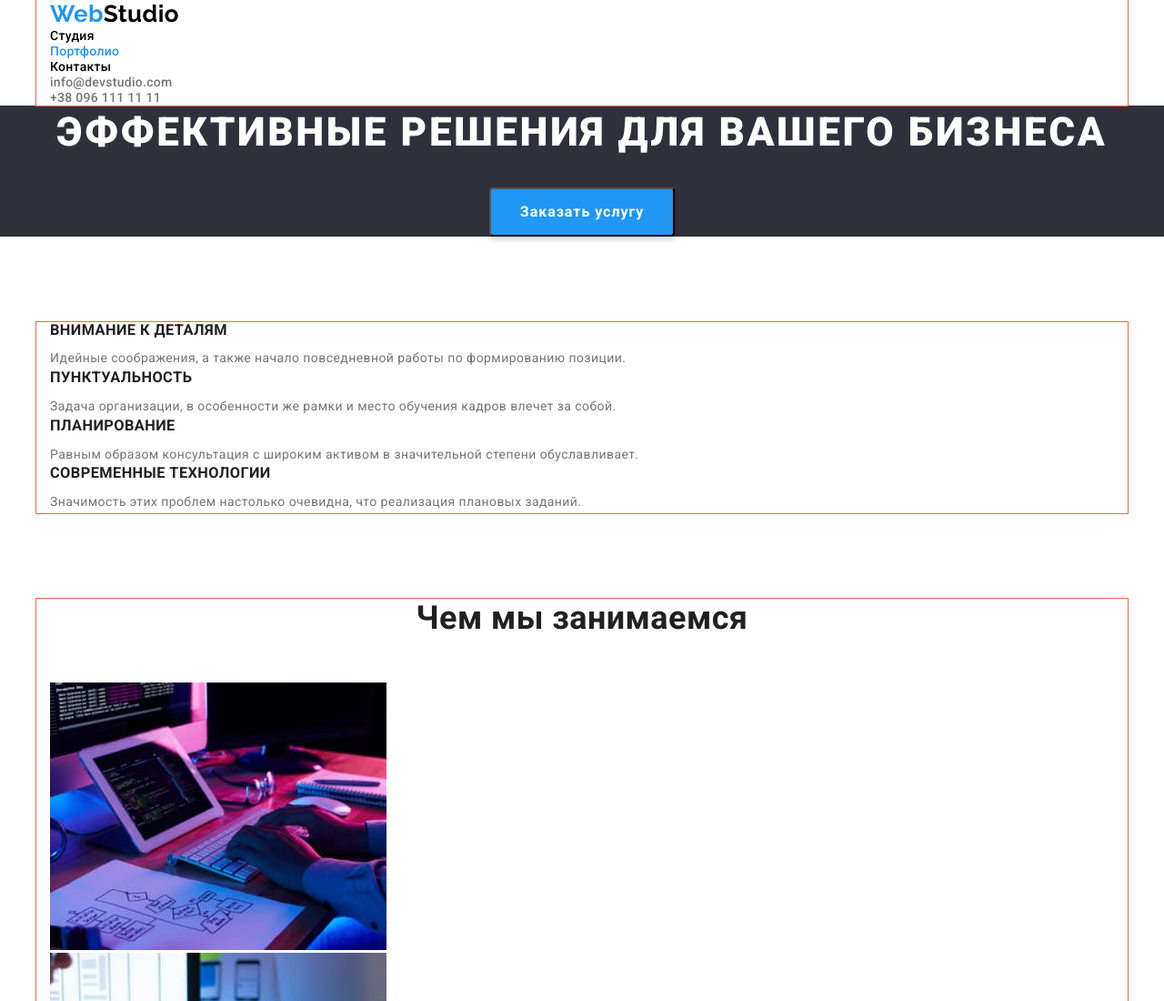
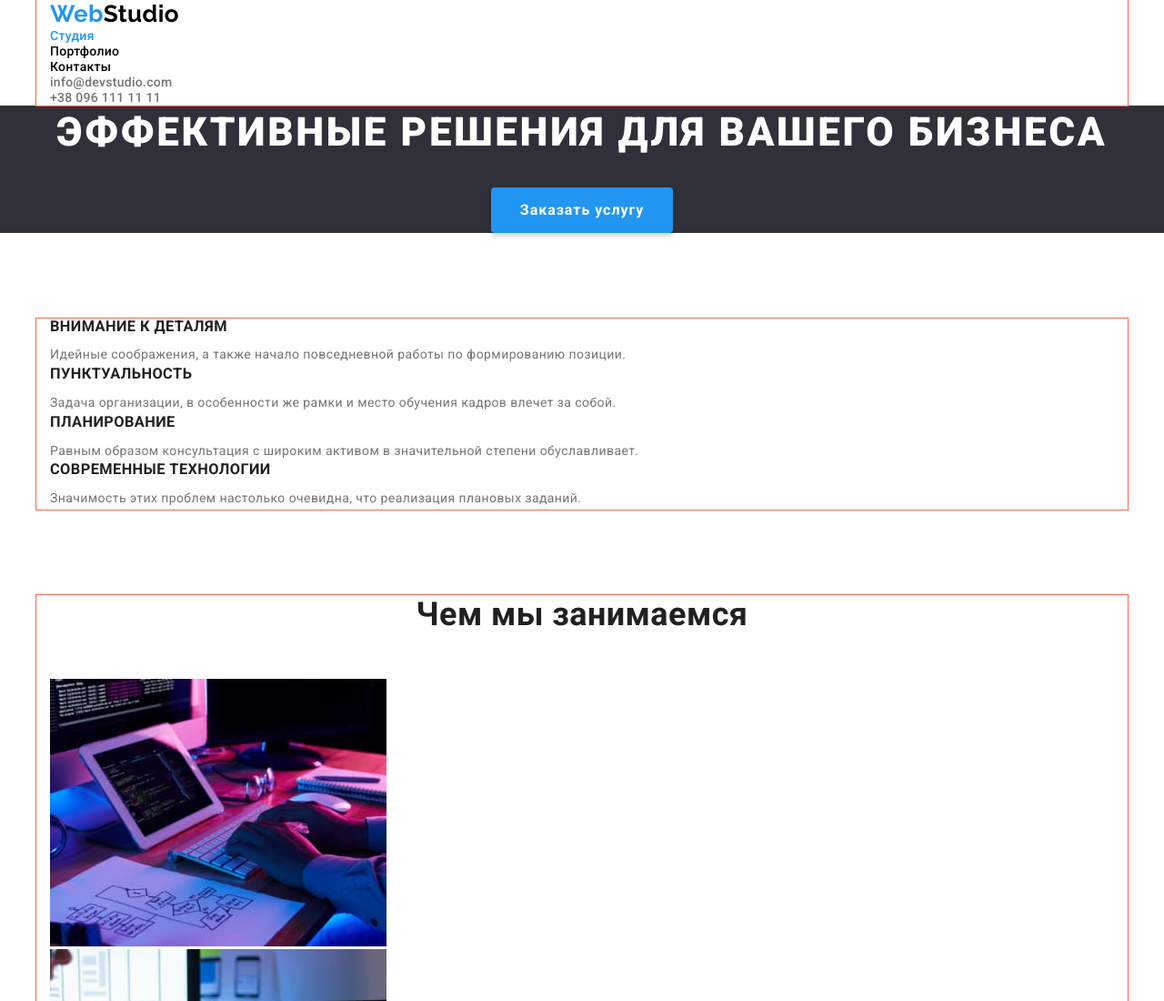
Before and after one commit to daryna-diachenko/goit-markup-hw-03, a plain HTML site: page index.html in a window 1280 px wide. Shown: the top 1100 px of the page at 91% size. Drawn offline with nearby package versions, Linux system fonts and the light colour scheme.

Commit message:
Correct header class current

```diff
--- a/css/styles.css
+++ b/css/styles.css
@@ -109,6 +109,7 @@ body {
   min-width: 200px;
   padding: 10px 32px;
   box-shadow: 0px 4px 4px rgba(0, 0, 0, 0.15);
+  border: none;
   border-radius: 4px;
   cursor: pointer;
 
--- a/index.html
+++ b/index.html
@@ -33,10 +33,12 @@
 
           <ul class="nav-list list">
             <li class="nav-list-item">
-              <a class="nav-list-link link" href="./index.html">Студия</a>
+              <a class="nav-list-link link current" href="./index.html"
+                >Студия</a
+              >
             </li>
             <li class="nav-list-item">
-              <a class="nav-list-link link current" href="./portfolio.html"
+              <a class="nav-list-link link" href="./portfolio.html"
                 >Портфолио</a
               >
             </li>
```
